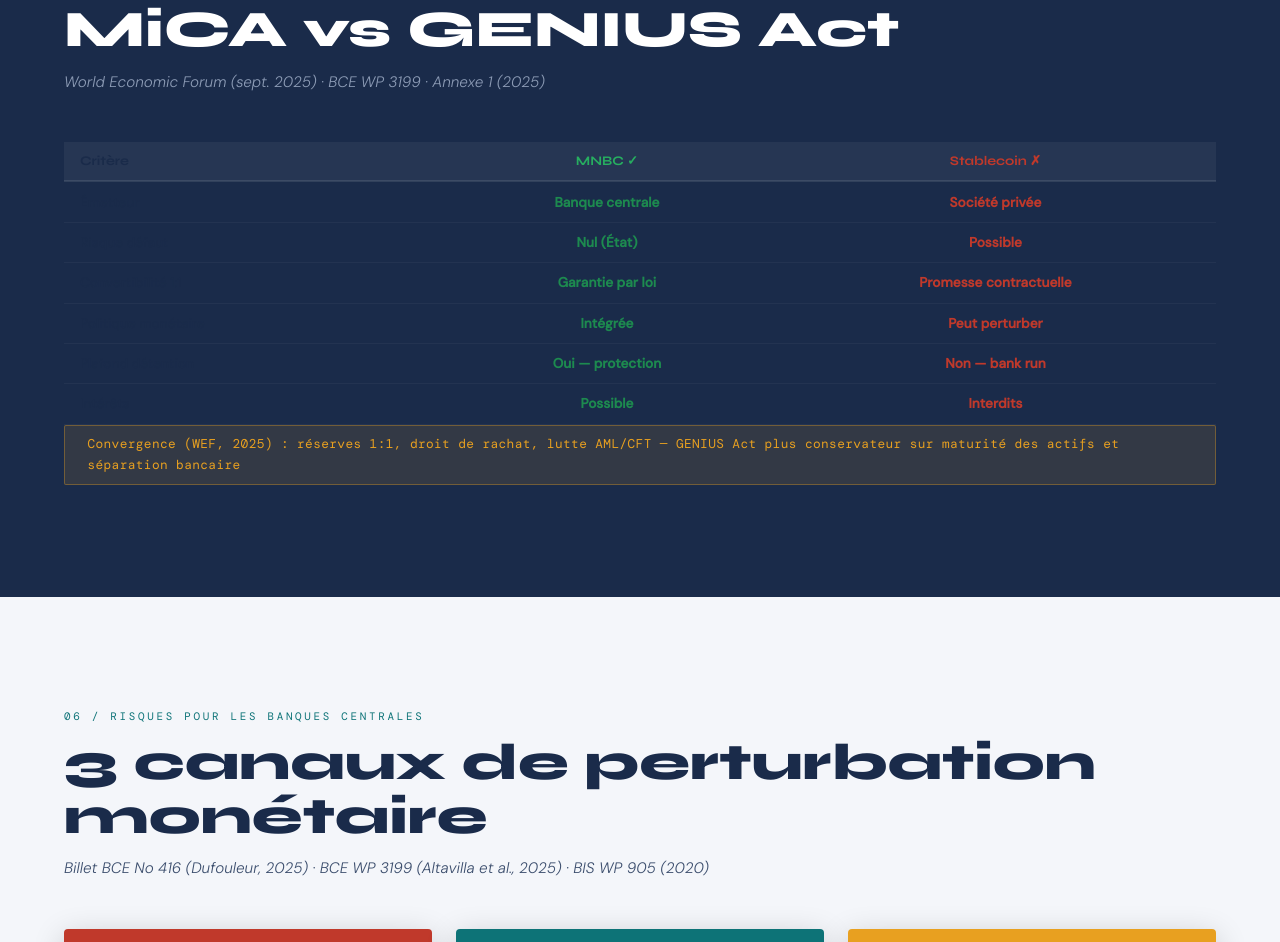
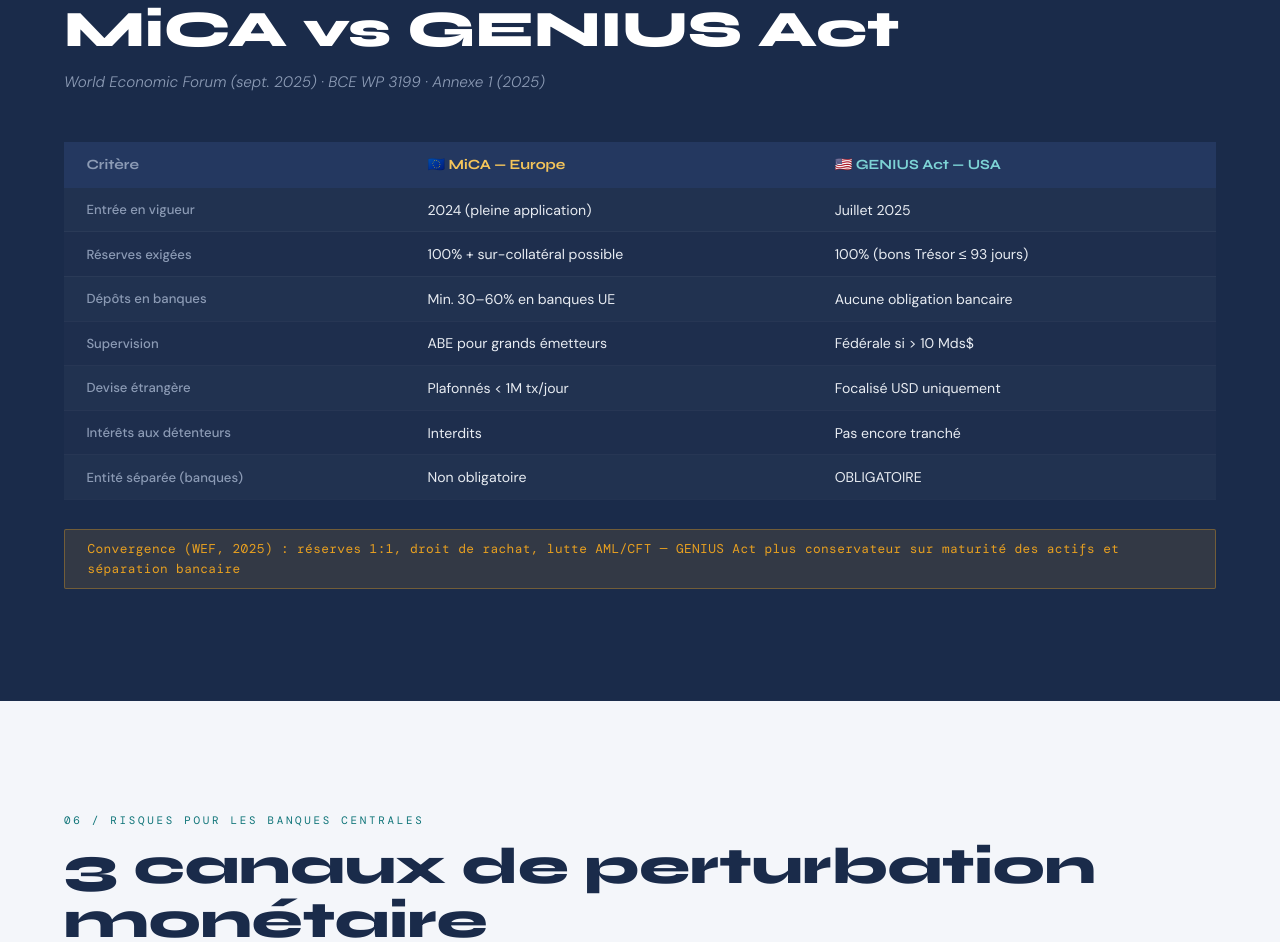
Before and after one commit to Guillaume-TB/Finance-digitale, a plain HTML site: page index.html in a window 1280 px wide. Shown: the part 7409-8351 px from the top of the page. Drawn offline with nearby package versions, Linux system fonts and the light colour scheme.

Commit message:
Update index.html

```diff
--- a/index.html
+++ b/index.html
@@ -1417,45 +1417,29 @@
 
   <p class="sec-sub reveal">World Economic Forum (sept. 2025) · BCE WP 3199 · Annexe 1 (2025)</p>
 
-<table class="cbdc-cmp">
-  <thead>
-    <tr>
-      <th style="color: #1A2B4A; text-align: left;">Critère</th> <th style="color: #27ae60;">MNBC ✓</th>
-      <th style="color: #C0392B;">Stablecoin ✗</th>
-    </tr>
-  </thead>
-  <tbody>
-    <tr>
-      <td style="color: #1A2B4A; text-align: left; font-weight: 500;">Émetteur</td> <td class="ok">Banque centrale</td>
-      <td class="nok">Société privée</td>
-    </tr>
-    <tr>
-      <td style="color: #1A2B4A; text-align: left; font-weight: 500;">Risque défaut</td>
-      <td class="ok">Nul (État)</td>
-      <td class="nok">Possible</td>
-    </tr>
-    <tr>
-      <td style="color: #1A2B4A; text-align: left; font-weight: 500;">Convertibilité 1:1</td>
-      <td class="ok">Garantie par loi</td>
-      <td class="nok">Promesse contractuelle</td>
-    </tr>
-    <tr>
-      <td style="color: #1A2B4A; text-align: left; font-weight: 500;">Politique monétaire</td>
-      <td class="ok">Intégrée</td>
-      <td class="nok">Peut perturber</td>
-    </tr>
-    <tr>
-      <td style="color: #1A2B4A; text-align: left; font-weight: 500;">Plafond détention</td>
-      <td class="ok">Oui — protection</td>
-      <td class="nok">Non — bank run</td>
-    </tr>
-    <tr>
-      <td style="color: #1A2B4A; text-align: left; font-weight: 500;">Intérêts</td>
-      <td class="ok">Possible</td>
-      <td class="nok">Interdits</td>
-    </tr>
-  </tbody>
-</table>
+<table class="reg-table reveal">
+
+    <thead><tr><th>Critère</th><th>🇪🇺 MiCA — Europe</th><th>🇺🇸 GENIUS Act — USA</th></tr></thead>
+
+    <tbody>
+
+      <tr><td>Entrée en vigueur</td><td>2024 (pleine application)</td><td>Juillet 2025</td></tr>
+
+      <tr><td>Réserves exigées</td><td>100% + sur-collatéral possible</td><td>100% (bons Trésor ≤ 93 jours)</td></tr>
+
+      <tr><td>Dépôts en banques</td><td>Min. 30–60% en banques UE</td><td>Aucune obligation bancaire</td></tr>
+
+      <tr><td>Supervision</td><td>ABE pour grands émetteurs</td><td>Fédérale si > 10 Mds$</td></tr>
+
+      <tr><td>Devise étrangère</td><td>Plafonnés &lt; 1M tx/jour</td><td>Focalisé USD uniquement</td></tr>
+
+      <tr><td>Intérêts aux détenteurs</td><td>Interdits</td><td>Pas encore tranché</td></tr>
+
+      <tr><td>Entité séparée (banques)</td><td>Non obligatoire</td><td>OBLIGATOIRE</td></tr>
+
+    </tbody>
+
+  </table>
 
   <div class="conv-badge reveal">Convergence (WEF, 2025) : réserves 1:1, droit de rachat, lutte AML/CFT — GENIUS Act plus conservateur sur maturité des actifs et séparation bancaire</div>
 
```
